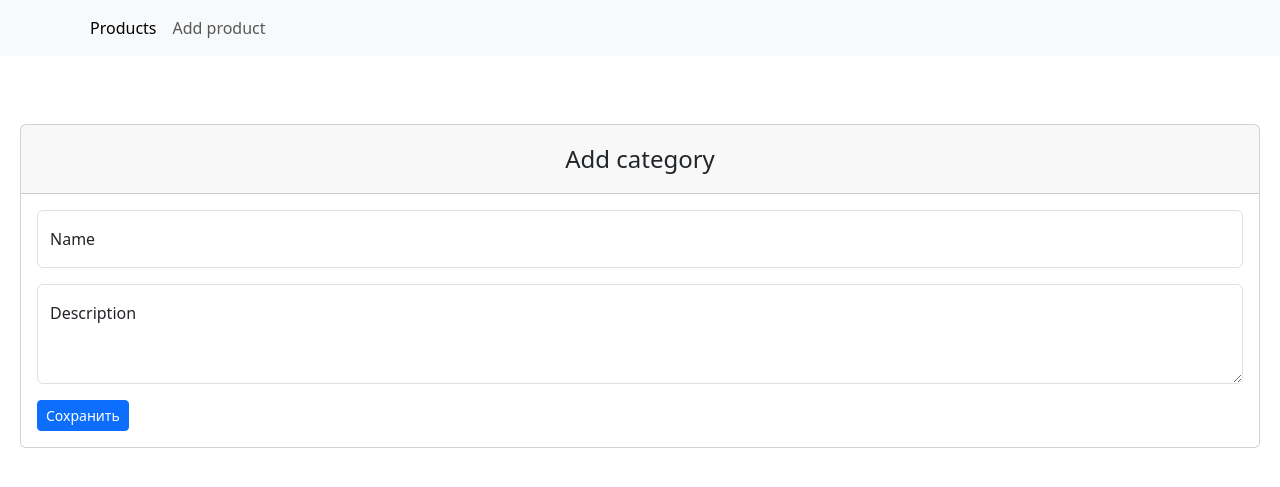
After one commit to nurjigitberdibekov07-pixel/Laba_54_nurjigit, a Django app: page /categories/add/ in a window 1280 px wide. The commit adds this page. Shown: the top 487 px of the page. Run offline with Django 5.2, Linux system fonts and the light colour scheme.

Commit message:
Реализована логика добавления категории.

```diff
--- a/source/my_shop/urls.py
+++ b/source/my_shop/urls.py
@@ -4,5 +4,5 @@ from my_shop.views import products_view,add_category
 urlpatterns = [
     path('products/', products_view, name='products'),
     # path('products/<int:pk>/', products_view, name='product'),
-    # path('categories/add/', add_category, name='add_category'),
+    path('categories/add/', add_category, name='add_category'),
 ]
--- a/source/my_shop/views.py
+++ b/source/my_shop/views.py
@@ -11,3 +11,14 @@ def products_view(request):
 def add_product(request):
     if request.method == "GET":
         return render(request, "my_shop_form/product_view.html")
+
+
+def add_category(request):
+    if request.method == "GET":
+        return render(request, "my_shop_forms/category_add.html")
+    elif request.method == "POST":
+        name = request.POST.get("name", "").strip()
+        if not name:
+            return render(request, "my_shop_forms/category_add.html", {"error": "Please enter a name"})
+        Categories.objects.create(name=name, description=request.POST.get("description", "").strip())
+        return redirect("add_category")
--- /dev/null
+++ b/source/templates/my_shop_forms/category_add.html
@@ -0,0 +1,27 @@
+{% extends 'base.html' %}
+{% block nav %}
+    <a class="nav-link" href="#">Add product</a>
+{% endblock %}
+
+{% block content %}
+
+    <div class="card my-5">
+        <div class="card-header fs-4 text-center py-3">Add category</div>
+
+        <div class="card-body">
+            <form id="article-form" action="" method="POST">
+                {% csrf_token %}
+                <div class="form-floating mb-3">
+                    <input type="text" class="form-control" name="name" id="name" placeholder="name">
+                    <label for="name">Name</label>
+                </div>
+                <div class="form-floating mb-3">
+                    <textarea type="text" class="form-control" id="description" name="description" placeholder="Описание"
+                              style="height: 100px"></textarea>
+                    <label for="description">Description</label>
+                </div>
+                <button type="submit" form="article-form" class="btn btn-sm btn-primary">Сохранить</button>
+            </form>
+        </div>
+    </div>
+{% endblock %}
--- a/source/templates/my_shop_forms/products.html
+++ b/source/templates/my_shop_forms/products.html
@@ -1,6 +1,6 @@
 {% extends 'base.html' %}
 {% block nav %}
-    <a class="nav-link" href="categories/add">Add category</a>
+    <a class="nav-link" href="/categories/add">Add category</a>
 {% endblock %}
 
 {% block content %}
@@ -27,6 +27,7 @@
 
         {% empty %}
             <p>Нет данных</p>
+            <p> {{ categories }} </p>
         {% endfor %}
     </div>
 
```
